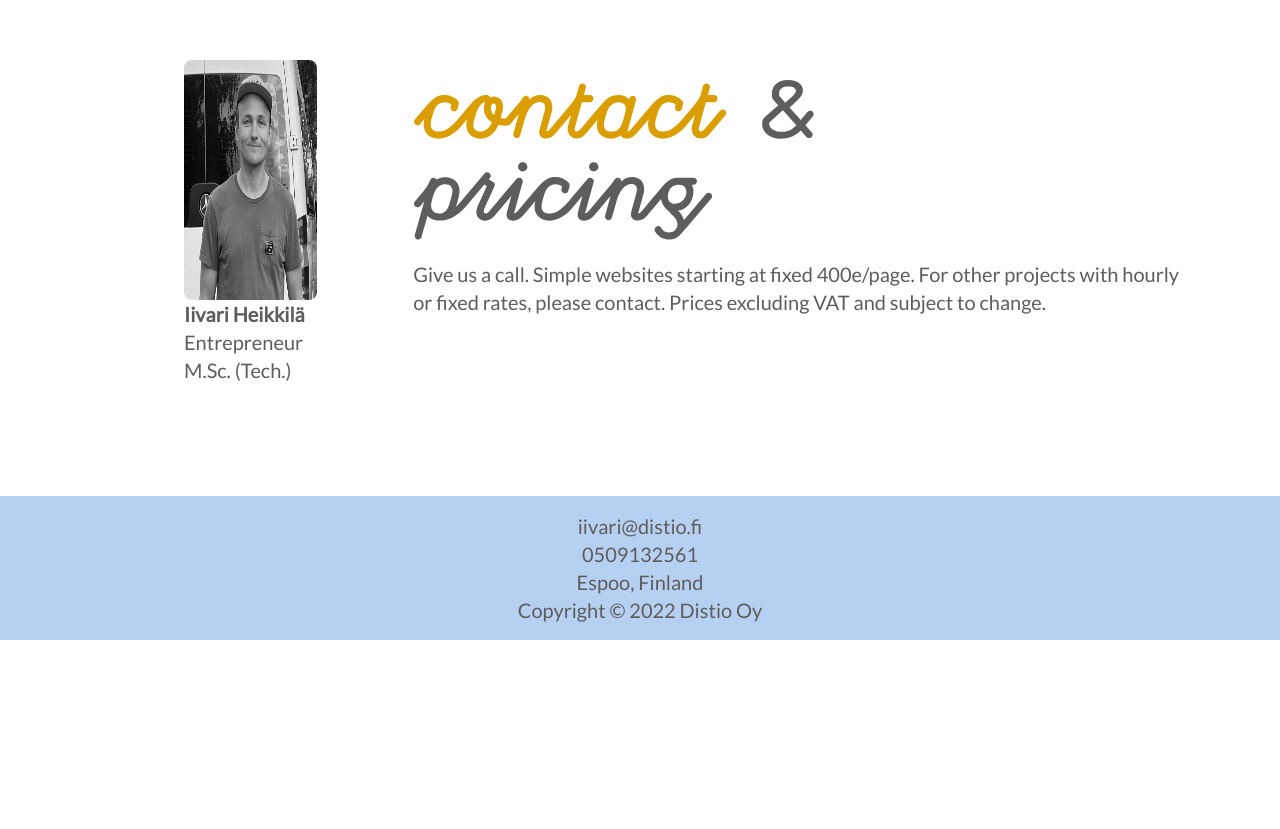
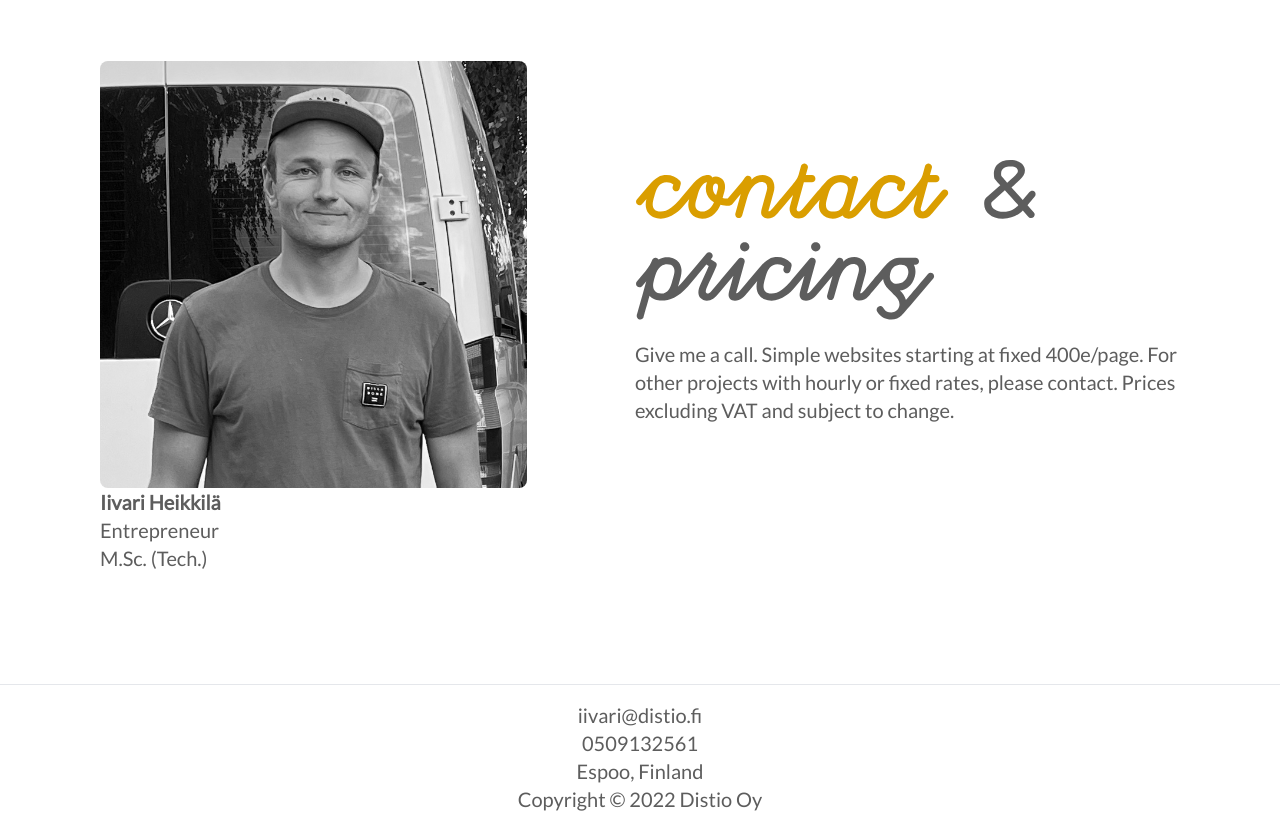
Before and after one commit to 1ivari/distio, a website: page index.html in a window 1280 px wide. Shown: the part 1700-2529 px from the top of the page. Before the commit the page ends 2340 px from the top, so only its background shows below. Drawn offline with Linux system fonts and the light colour scheme.

Commit message:
minor mods

```diff
--- a/index.html
+++ b/index.html
@@ -52,9 +52,7 @@
 					<img class="lg:h-[165px]" src="img/svglogo.svg" alt="" />
 				</div>
 
-        <div
-          class="hidden lg:block lg:ml-12 lg:p-6 lg:rounded-lg lg:bg-lightBlue"
-        >
+				<div class="hidden lg:block lg:ml-12 lg:p-6 lg:rounded-lg">
 					<!-- Menu items -->
 					<div class="flex justify-center space-x-10">
 						<a href="#competences" class="text-2xl hover:text-yellow"
@@ -64,6 +62,7 @@
 					</div>
 				</div>
 			</div>
+			<hr />
 		</nav>
 
 		<section id="hero">
@@ -98,7 +97,7 @@
 		</section>
 
 		<section id="competences">
-      <div class="container flex mx-auto p-6 max-w-6xl justify-center">
+			<div class="container mx-auto p-6 max-w-6xl">
 				<div class="flex flex-col">
 					<div class="mb-5">
 						<img src="img/hello_world.svg" alt="" />
@@ -201,30 +200,29 @@
 				</div>
 			</div>
 		</section>
-
 		<section id="contact">
 			<div
 				class="container flex flex-col p-6 py-24 items-center md:mx-auto md:flex-row-reverse md:max-w-6xl md:justify-between"
 			>
-        <div class="">
+				<div class="mx-3">
 					<img class="mb-5" src="img/contactpricing.svg" alt="" />
 					<p class="max-w-fit">
-            Give us a call. Simple websites starting at fixed 400e/page. For
+						Give me a call. Simple websites starting at fixed 400e/page. For
 						other projects with hourly or fixed rates, please contact. Prices
 						excluding VAT and subject to change.
 					</p>
 				</div>
-        <div class="flex-col mx-6 lg:mx-24 my-4">
-          <img class="mt-12 h-60 rounded-lg" src="img/iivr-2.jpg" alt="" />
+				<div class="w-80 md:w-full mx-3 md:mr-24 my-4">
+					<img class="mt-12 rounded-lg" src="img/iivr-2.jpg" alt="" />
 					<p><strong>Iivari Heikkilä</strong></p>
 					<p>Entrepreneur</p>
 					<p>M.Sc. (Tech.)</p>
 				</div>
 			</div>
+			<hr />
 		</section>
-
 		<section id="footer">
-      <div class="bg-lightBlue flex justify-center w-screen p-4 mx-0">
+			<div class="flex justify-center w-screen p-4 mx-0">
 				<div class="flex-col text-center">
 					<p><a href="mailto:iivari@distio.fi">iivari@distio.fi</a></p>
 					<p><a href="tel:+358509132561">0509132561</a></p>
```
Also changed, not shown: dist/output.css. Lines whose indentation alone changed are shown as unchanged.
